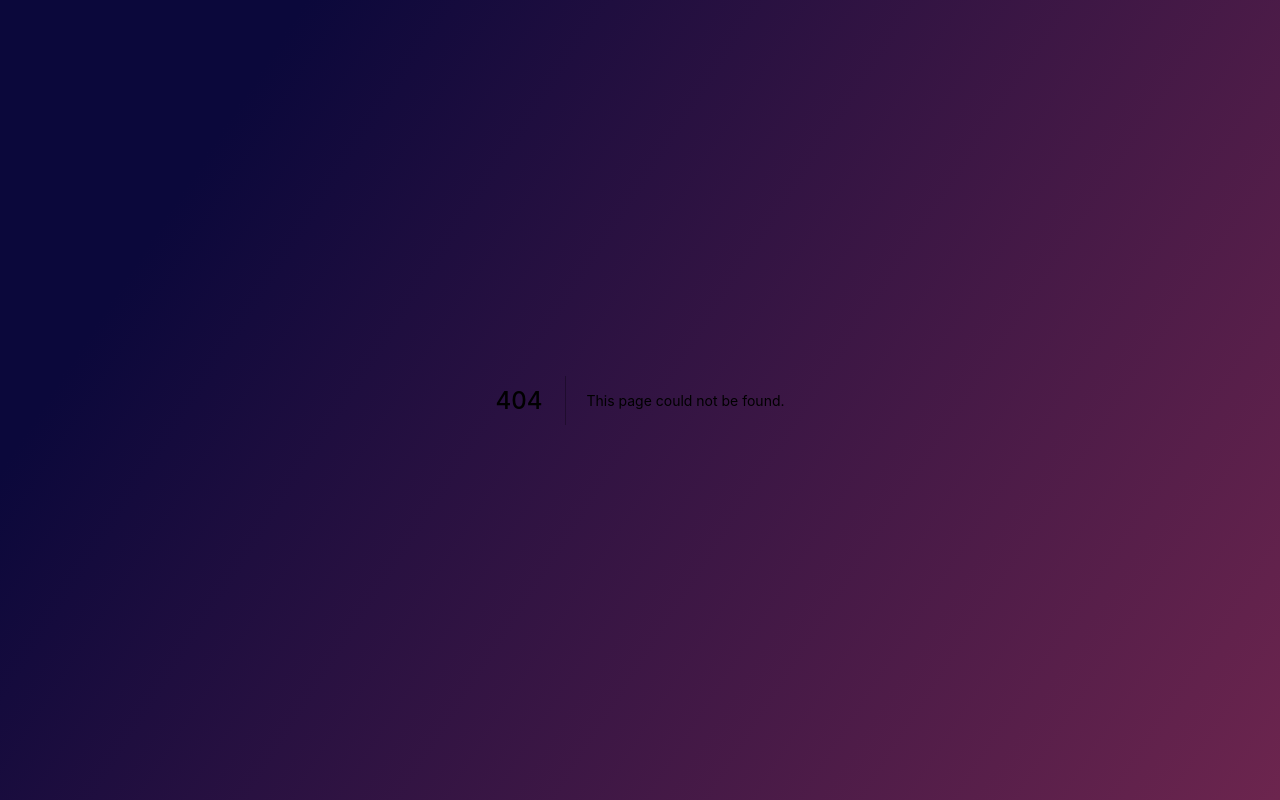
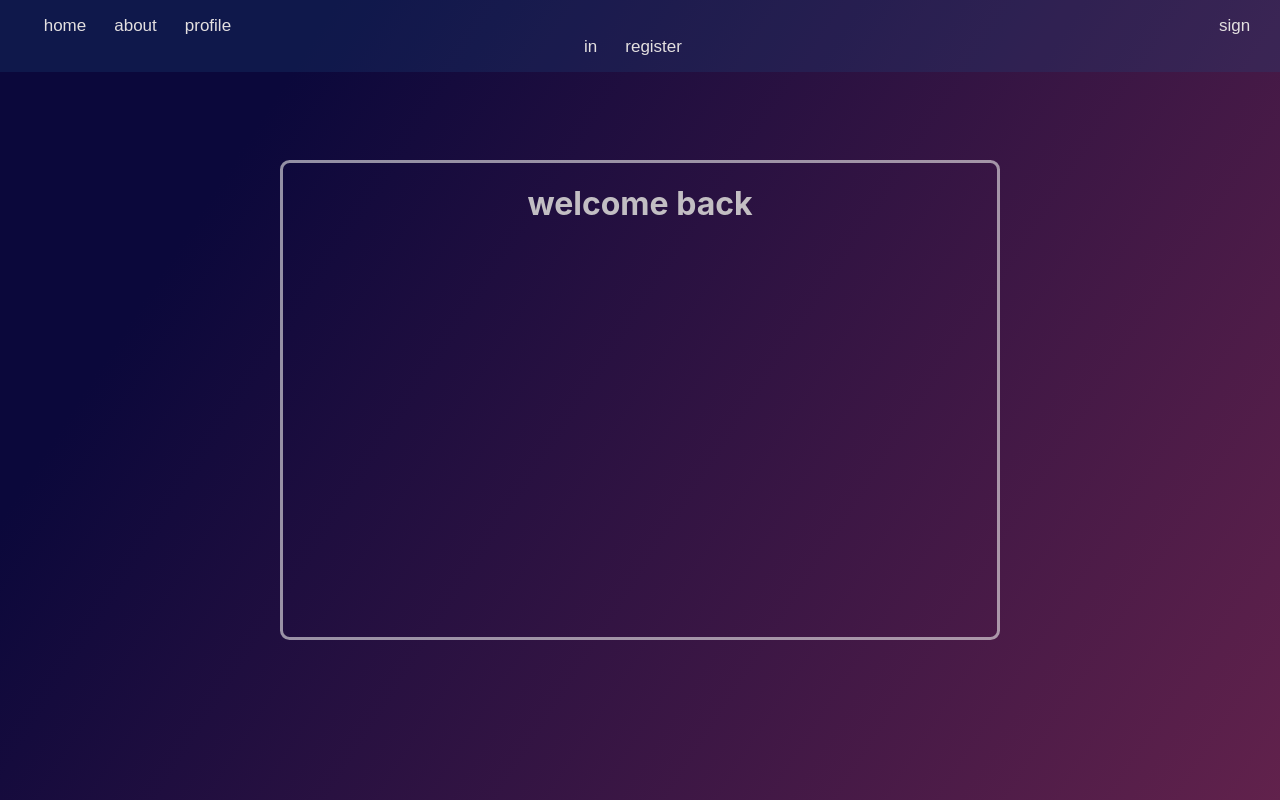
Before and after one commit to Koxuvar/zanes-magical-gathering, a Next.js app in the folder app/: page /SignIn in a window 1280 px wide. Before the commit this address had no page. Shown: the top 800 px of the page. Built offline with nearby package versions, Linux system fonts and the light colour scheme.

Commit message:
sign in build

```diff
--- a/app/components/Footer.js
+++ b/app/components/Footer.js
@@ -55,7 +55,7 @@ const Footer = () => {
     </ul>
 
     <div className={style.legal}>
-        <p>&copy; 2019 Something. All rights reserved.</p>
+        <p>&copy; 2021 blah blah blah. All rights reserved.</p>
 
         <div className={style.legal__links}>
         <span>Powered by <span className="heart">º</span> Scryfall</span>
--- a/app/components/Nav.js
+++ b/app/components/Nav.js
@@ -16,10 +16,10 @@ const Nav = () => {
                     <Link href='/profile'>profile</Link>
                 </li>
                 <li className={style.push}>
-                    <Link href='/signin'>sign in</Link>
+                    <Link href='/SignIn'>sign in</Link>
                 </li>
                 <li>
-                    <Link href='/register'>register</Link>
+                    <Link href='/Register'>register</Link>
                 </li>
             </ul>
         </nav>
--- /dev/null
+++ b/app/pages/SignIn.js
@@ -0,0 +1,21 @@
+import styles from '../styles/SignIn.module.scss'
+import Nav from '../components/Nav'
+import Footer from '../components/Footer'
+
+const SignIn = () => {
+    return (
+        <>
+            <Nav />
+            <div className={styles.container}>
+
+                <div className={styles.sign_in_wrap}>
+                    <h1>welcome back</h1>
+                </div>
+
+            </div>
+            <Footer />
+        </>
+    )
+}
+
+export default SignIn
--- /dev/null
+++ b/app/styles/SignIn.js
@@ -0,0 +1,3 @@
+.container {
+
+}
--- /dev/null
+++ b/app/styles/SignIn.module.scss
@@ -0,0 +1,23 @@
+$text-color: rgba(211, 209, 209, 0.904);
+
+.container {
+
+    display: flex;
+    justify-content: center;
+    align-items: center;
+    max-width: 100rem;
+    background-attachment: fixed;
+
+    .sign_in_wrap {
+        text-align: center;
+        color: $text-color;
+        margin-top: 10rem;
+        margin-bottom: 10rem;
+        height: 30rem;
+        width: 45rem;
+        border: rgba(240, 238, 238, 0.589) solid .2rem;
+        border-radius: .6rem;
+        background: inherit;
+
+    }
+}
```
